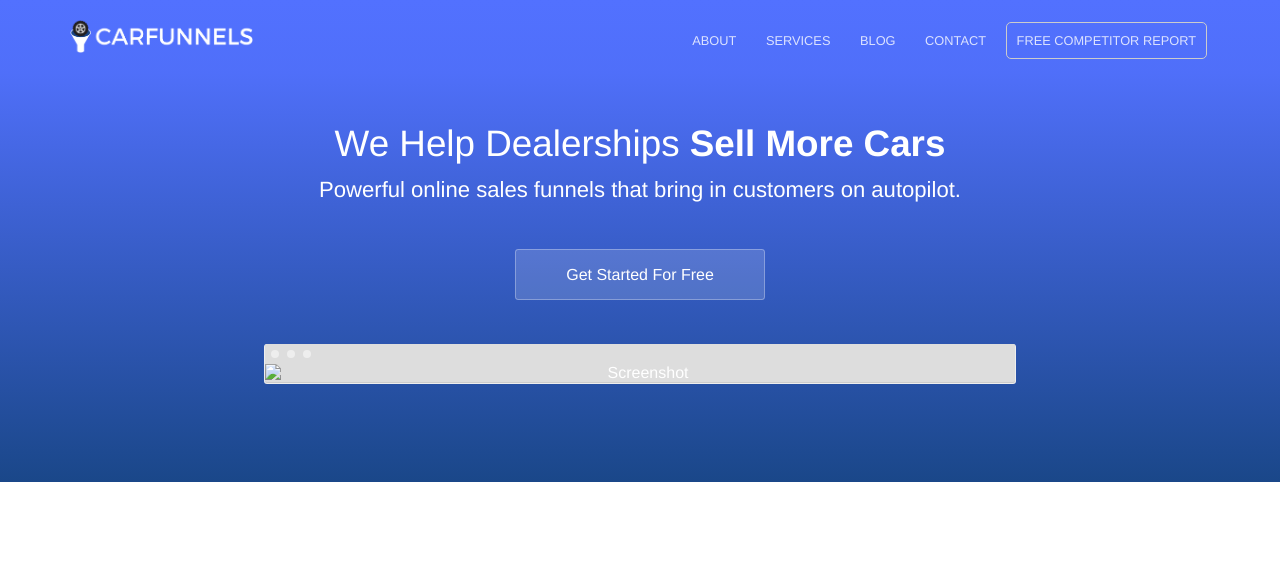
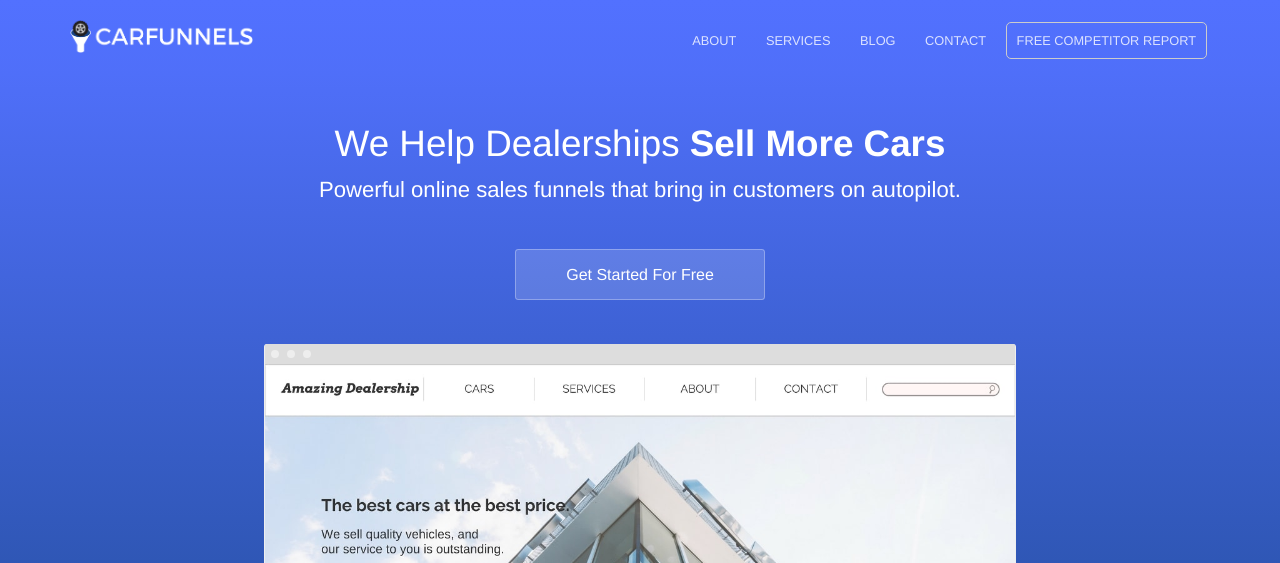
Before and after one commit to jdnoc/carfunnels.com, a Jekyll site: the page built from index.html, in a window 1280 px wide. Shown: the top 563 px of the page. Built offline with Jekyll 4.4.1, drawn with Linux system fonts in a browser that asks for light colours; grey boxes are pictures that could not be loaded.

Commit message:
Updated 'index.html' via CloudCannon

```diff
--- a/index.html
+++ b/index.html
@@ -8,7 +8,7 @@ description: Powerful online sales funnels that bring in customers on autopilot.
 		<p class="subtext editable">Powerful online sales funnels that bring in customers on autopilot.</p>
 		<div class="cta button alt"><a href="/get-started">Get Started For Free</a></div>
 		<div>
-			<img src="/website-mockup.jpg" alt="Screenshot" class="screenshot editable" />
+			<img src="/images/website-mockup.jpg" alt="Screenshot" class="screenshot editable" />
 		</div>
 	</div>
 </section>
```
